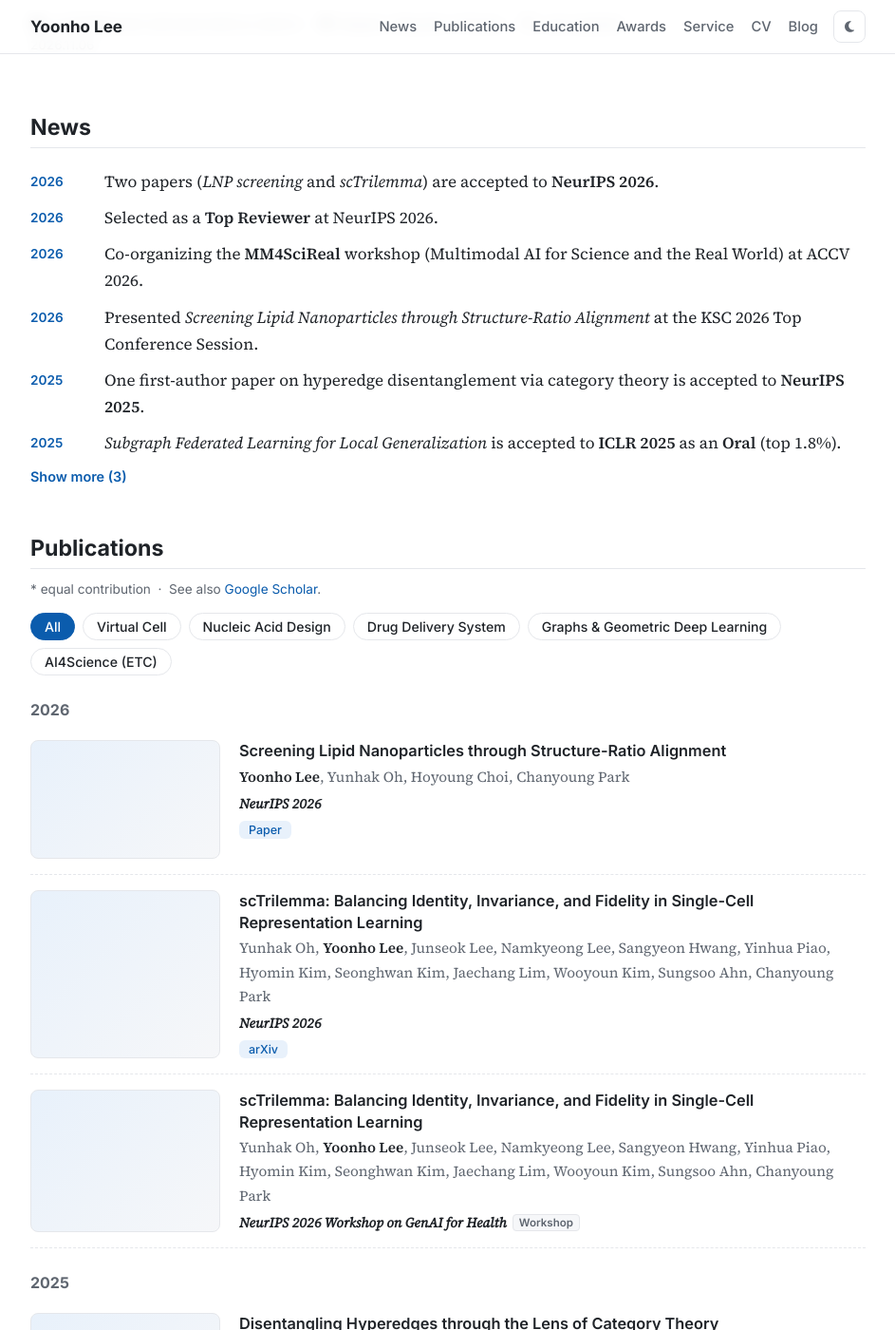
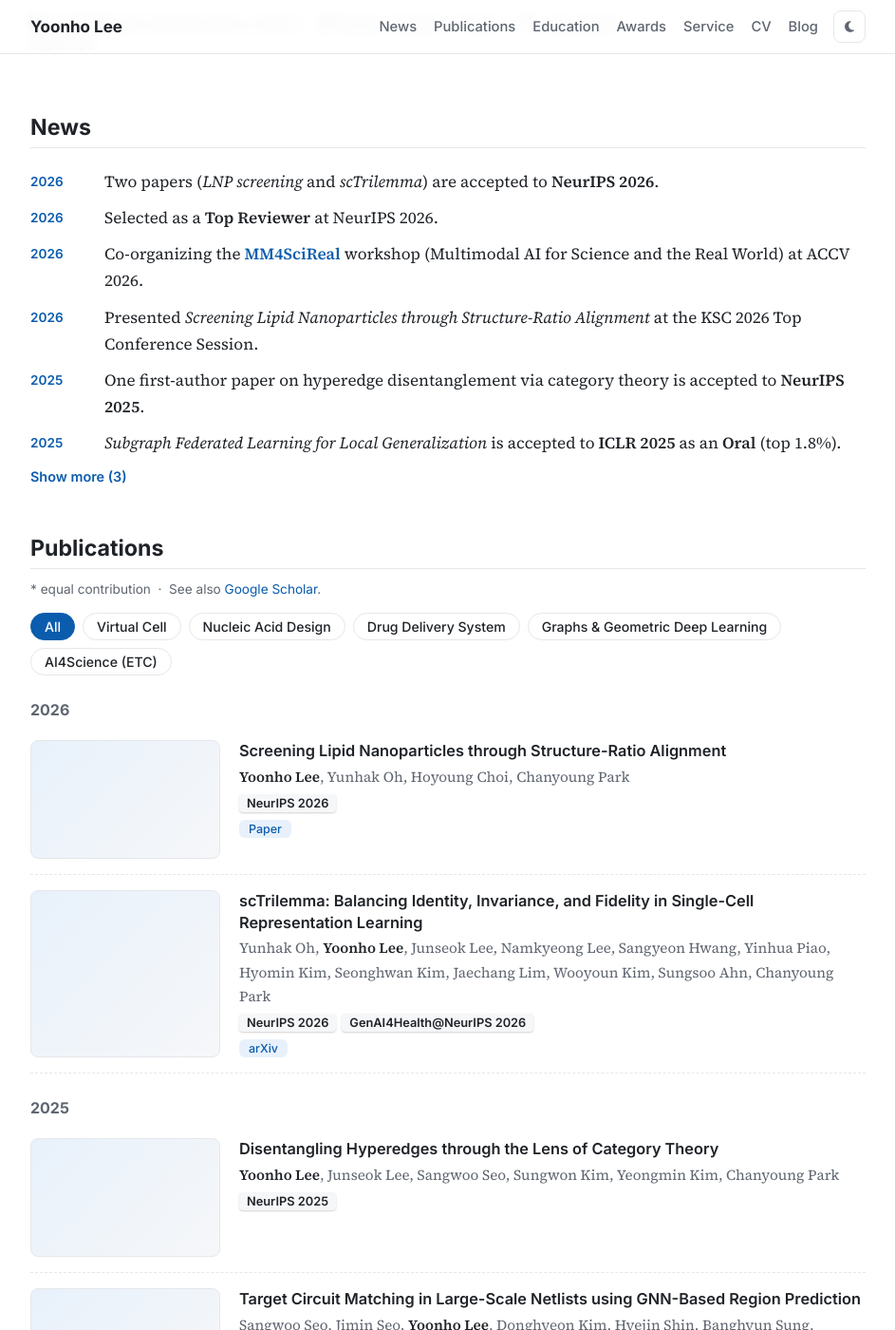
Before and after one commit to Yoonho-Lee-AI4Science/Yoonho-Lee-AI4Science.github.io, a Jekyll site: the page built from index.html, in a window 1280 px wide and 1400 px high, scrolled down 507 px. Shown: the whole window at 95% size, without its empty margins (168-1111 px from the left). Built offline with Jekyll 4.4.1, drawn with Linux system fonts in a browser that asks for light colours; a style sheet for code colours, icons or effects is not loaded; some of the changed text lies outside the part shown.

Commit message:
Link MM4SciReal, merge scTrilemma entries, render venues as tag boxes
Co-Authored-By: Claude Opus 5.5 <noreply@anthropic.com>

```diff
--- a/css/main.css
+++ b/css/main.css
@@ -141,8 +141,13 @@ h2 {
 .paper-authors .me { color: var(--text); }
 .paper-venue { margin-top: 6px; display: flex; flex-wrap: wrap; gap: 6px; align-items: center; }
 .venue {
-  font: italic 600 0.9rem var(--font-body); color: var(--text);
+  display: inline-block;
+  font: 600 0.8rem var(--font-ui); color: var(--text);
+  background: var(--bg-soft);
+  padding: 2px 8px; border-radius: 4px;
+  box-shadow: 0 1px 2px rgba(0, 0, 0, 0.18);
 }
+:root[data-theme="dark"] .venue { box-shadow: 0 0 0 1px var(--line); }
 .badge {
   font: 700 0.72rem var(--font-ui); letter-spacing: .02em; text-transform: uppercase;
   color: var(--badge); border: 1px solid currentColor; border-radius: 4px; padding: 1px 6px;
--- a/index.html
+++ b/index.html
@@ -82,7 +82,7 @@
       <ul class="news collapsible" data-visible="6">
         <li><span class="date">2026</span><span>Two papers (<em>LNP screening</em> and <em>scTrilemma</em>) are accepted to <strong>NeurIPS 2026</strong>.</span></li>
         <li><span class="date">2026</span><span>Selected as a <strong>Top Reviewer</strong> at NeurIPS 2026.</span></li>
-        <li><span class="date">2026</span><span>Co-organizing the <strong>MM4SciReal</strong> workshop (Multimodal AI for Science and the Real World) at ACCV 2026.</span></li>
+        <li><span class="date">2026</span><span>Co-organizing the <a href="https://mm4scireal.github.io"><strong>MM4SciReal</strong></a> workshop (Multimodal AI for Science and the Real World) at ACCV 2026.</span></li>
         <li><span class="date">2026</span><span>Presented <em>Screening Lipid Nanoparticles through Structure-Ratio Alignment</em> at the KSC 2026 Top Conference Session.</span></li>
         <li><span class="date">2025</span><span>One first-author paper on hyperedge disentanglement via category theory is accepted to <strong>NeurIPS 2025</strong>.</span></li>
         <li><span class="date">2025</span><span><em>Subgraph Federated Learning for Local Generalization</em> is accepted to <strong>ICLR 2025</strong> as an <strong>Oral</strong> (top 1.8%).</span></li>
@@ -161,7 +161,7 @@
     <section id="service">
       <h2>Academic Service</h2>
       <ul class="plain service">
-        <li><strong>Workshop Organizer:</strong> MM4SciReal — Multimodal AI for Science and the Real World (ACCV 2026)</li>
+        <li><strong>Workshop Organizer:</strong> <a href="https://mm4scireal.github.io">MM4SciReal</a> — Multimodal AI for Science and the Real World (ACCV 2026)</li>
         <li><strong>Program Committee:</strong> AAAI (2026–2027), CIKM (2025–2026)</li>
         <li><strong>Conference Reviewer:</strong> NeurIPS (2025–2026), ICLR (2025–2027), ICML (2026), LoG (2025), KDD (2024, 2026)</li>
         <li><strong>Workshop Reviewer:</strong> MLGenX (2025–2026), GenBio (2025), AI4D3 (2025), AI4Science (2025–2026), AIDrugX (2024), Gen² (2026)</li>
--- a/js/main.js
+++ b/js/main.js
@@ -75,7 +75,7 @@
           <div class="paper-body">
             <div class="paper-title">${esc(p.title)}</div>
             <div class="paper-authors">${boldMe(p.authors)}</div>
-            <div class="paper-venue"><span class="venue">${esc(p.venue)}</span>${badges}</div>
+            <div class="paper-venue">${[].concat(p.venue).map((v) => `<span class="venue">${esc(v)}</span>`).join("")}${badges}</div>
             ${p.tldr ? `<div class="paper-tldr">${esc(p.tldr)}</div>` : ""}
             ${links ? `<div class="paper-links">${links}</div>` : ""}
           </div>
--- a/js/publications.js
+++ b/js/publications.js
@@ -9,7 +9,7 @@
  *    title    (필수) 논문 제목
  *    authors  (필수) 저자 문자열. 본인 이름은 자동으로 굵게 표시됩니다 (ME 참고).
  *                    공동 1저자는 "*", 교신저자는 "†"를 이름 뒤에 붙이세요.
- *    venue    (필수) 학회/저널 이름, 예: "NeurIPS 2025"
+ *    venue    (필수) 학회 이름. 여러 곳이면 배열: ["NeurIPS 2026", "GenAI4Health@NeurIPS 2026"]
  *    year     (필수) 정렬용 연도
  *    topics   필터용 태그 배열, 예: ["vcell", "graph"]  (TOPICS의 key)
  *    workshop true면 "Workshop" 태그 표시
@@ -43,7 +43,7 @@ const PUBLICATIONS = [
   {
     title: "scTrilemma: Balancing Identity, Invariance, and Fidelity in Single-Cell Representation Learning",
     authors: "Yunhak Oh, Yoonho Lee, Junseok Lee, Namkyeong Lee, Sangyeon Hwang, Yinhua Piao, Hyomin Kim, Seonghwan Kim, Jaechang Lim, Wooyoun Kim, Sungsoo Ahn, Chanyoung Park",
-    venue: "NeurIPS 2026",
+    venue: ["NeurIPS 2026", "GenAI4Health@NeurIPS 2026"],
     year: 2026,
     topics: ["vcell"],
     links: { arxiv: "https://arxiv.org/abs/2609.38840" },
@@ -87,17 +87,9 @@ const PUBLICATIONS = [
 
   // ======================= Workshops =======================
   {
-    title: "scTrilemma: Balancing Identity, Invariance, and Fidelity in Single-Cell Representation Learning",
-    authors: "Yunhak Oh, Yoonho Lee, Junseok Lee, Namkyeong Lee, Sangyeon Hwang, Yinhua Piao, Hyomin Kim, Seonghwan Kim, Jaechang Lim, Wooyoun Kim, Sungsoo Ahn, Chanyoung Park",
-    venue: "NeurIPS 2026 Workshop on GenAI for Health",
-    year: 2026,
-    topics: ["vcell"],
-    workshop: true,
-  },
-  {
     title: "Capturing Functional Context of Genetic Pathways through Hyperedge Disentanglement",
     authors: "Yoonho Lee, Junseok Lee, Sangwoo Seo, Sungwon Kim, Yeongmin Kim, Chanyoung Park",
-    venue: "ICLR 2025 Workshop on Machine Learning for Genomics Explorations (MLGenX)",
+    venue: "MLGenX@ICLR 2025",
     year: 2025,
     topics: ["vcell"],
     workshop: true,
@@ -105,7 +97,7 @@ const PUBLICATIONS = [
   {
     title: "Subgraph Federated Learning for Local Generalization",
     authors: "Sungwon Kim, Yoonho Lee, Yunhak Oh, Namkyeong Lee, Sukwon Yun, Junseok Lee, Sein Kim, Carl Yang, Chanyoung Park",
-    venue: "KDD 2024 Workshop on Federated Learning for Data Mining and Graph Analytics (FedKDD)",
+    venue: "FedKDD@KDD 2024",
     year: 2024,
     topics: ["graph"],
     workshop: true,
```
